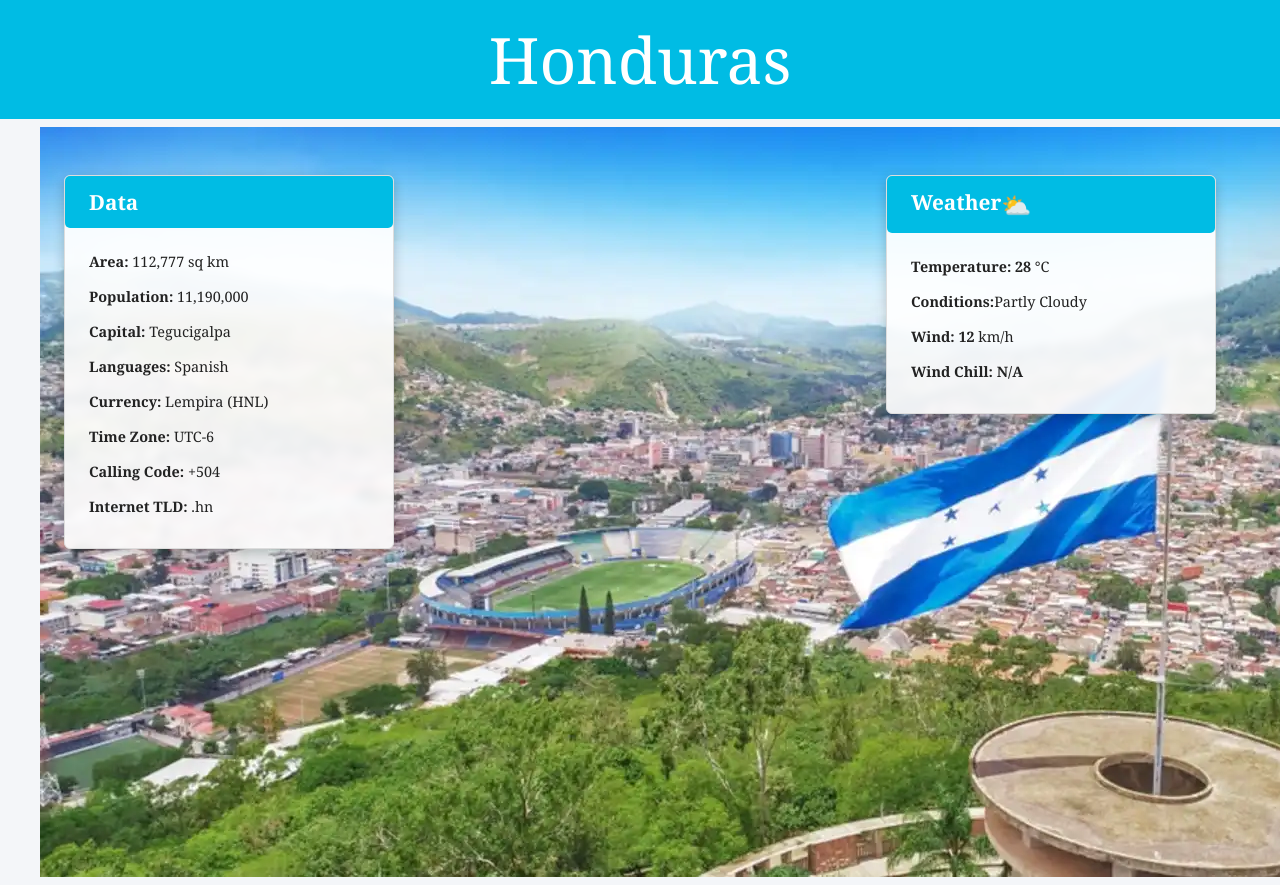
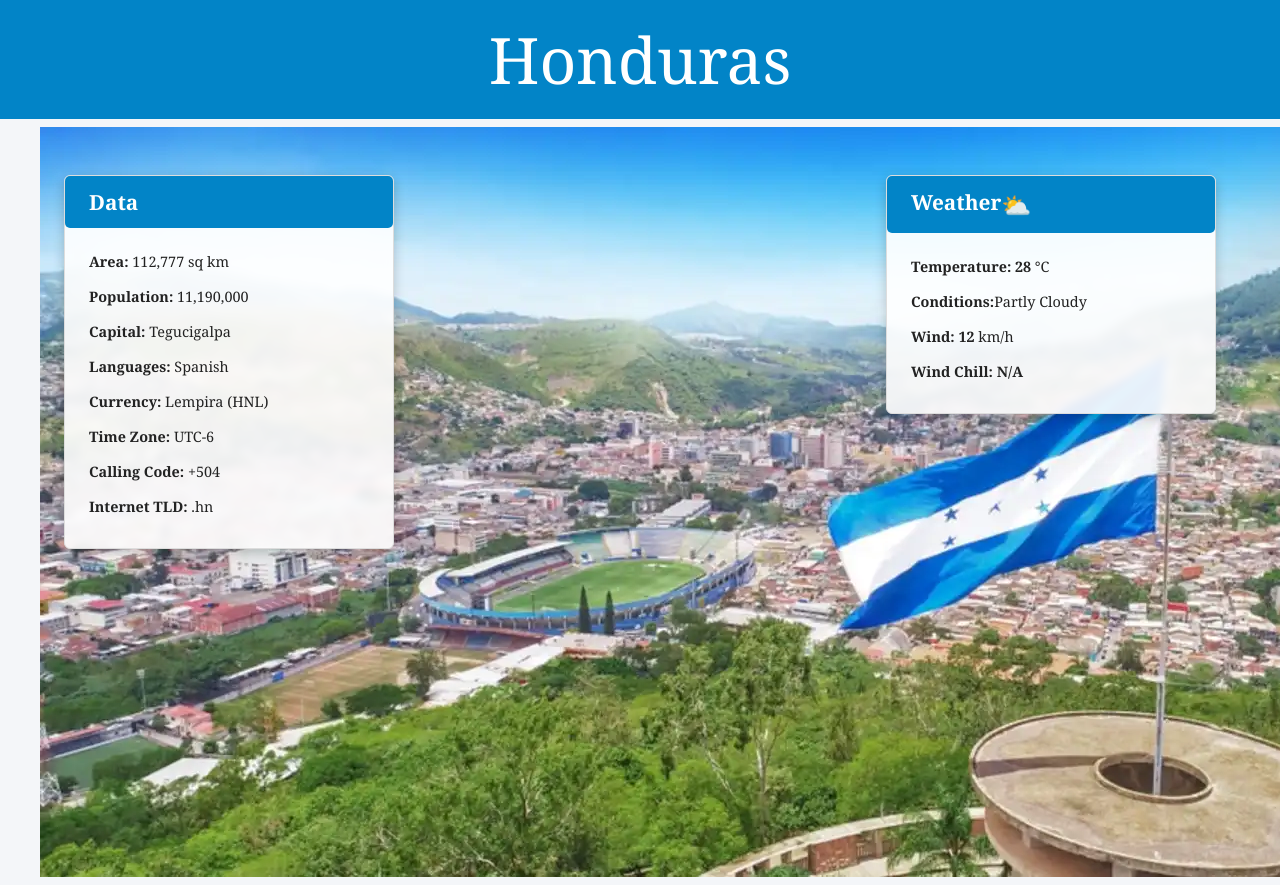
Before and after one commit to Vicarb96/wdd131, a plain HTML site: page place.html in a window 1280 px wide. Shown: the top 885 px of the page. Drawn offline with Linux system fonts and the light colour scheme.

Commit message:
Fixing color

```diff
--- a/place.html
+++ b/place.html
@@ -4,6 +4,7 @@
     <meta charset="UTF-8">
     <meta name="viewport" content="width=device-width, initial-scale=1.0">
     <title>WDD 131 - Honduras</title>
+    <meta name="description" content="Web page basic Honduras information.">
 
     <link rel="stylesheet" href="styles/place.css">
     <script src="scripts/place.js" defer></script>
--- a/styles/place.css
+++ b/styles/place.css
@@ -1,5 +1,5 @@
 :root {
-    --priamary-color: #00bce4;
+    --priamary-color: #0284c7;
     --secondary-color: #03045e;
     --background-color: #f4f6f9;
     --text-color: #222222;
```
